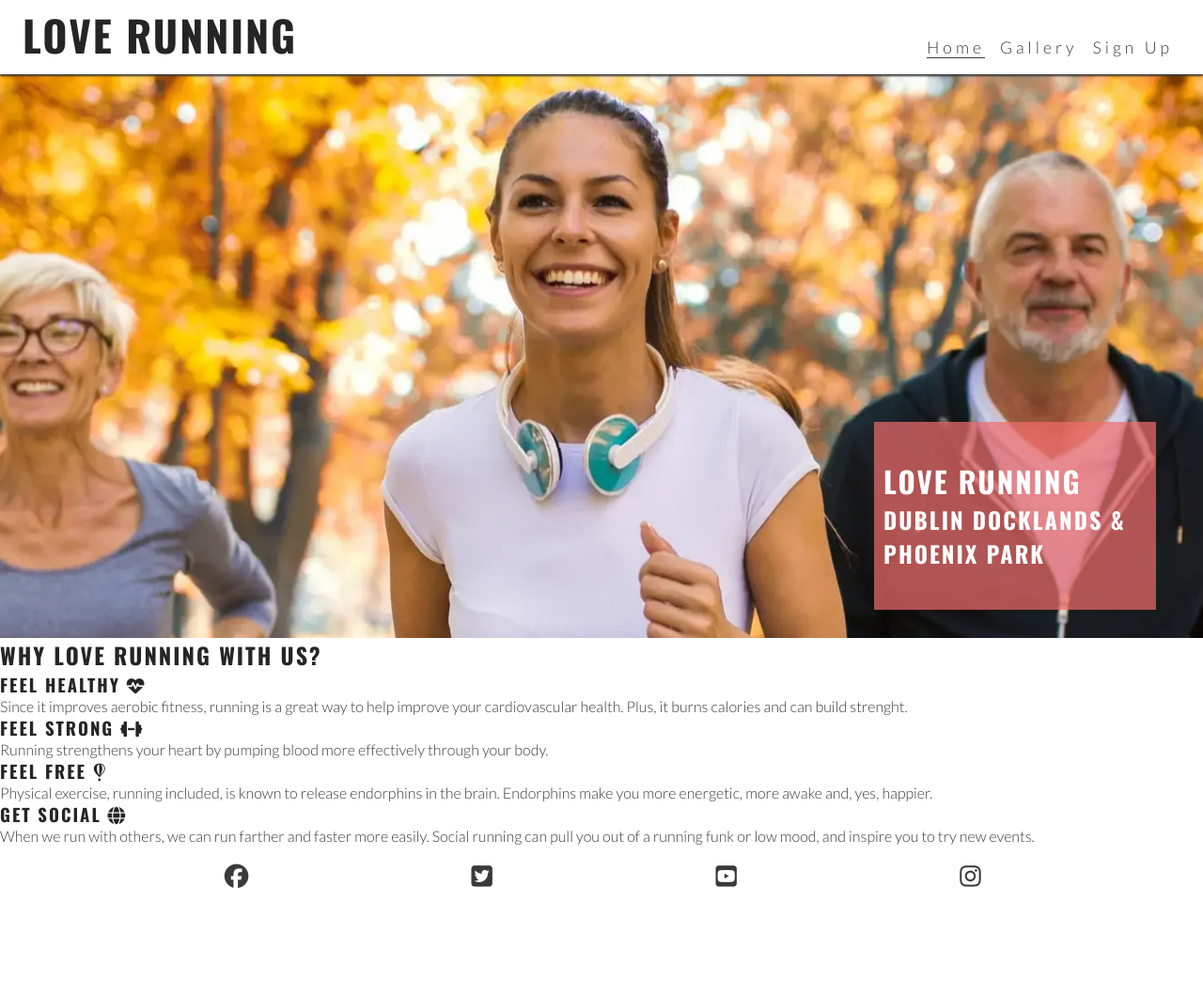
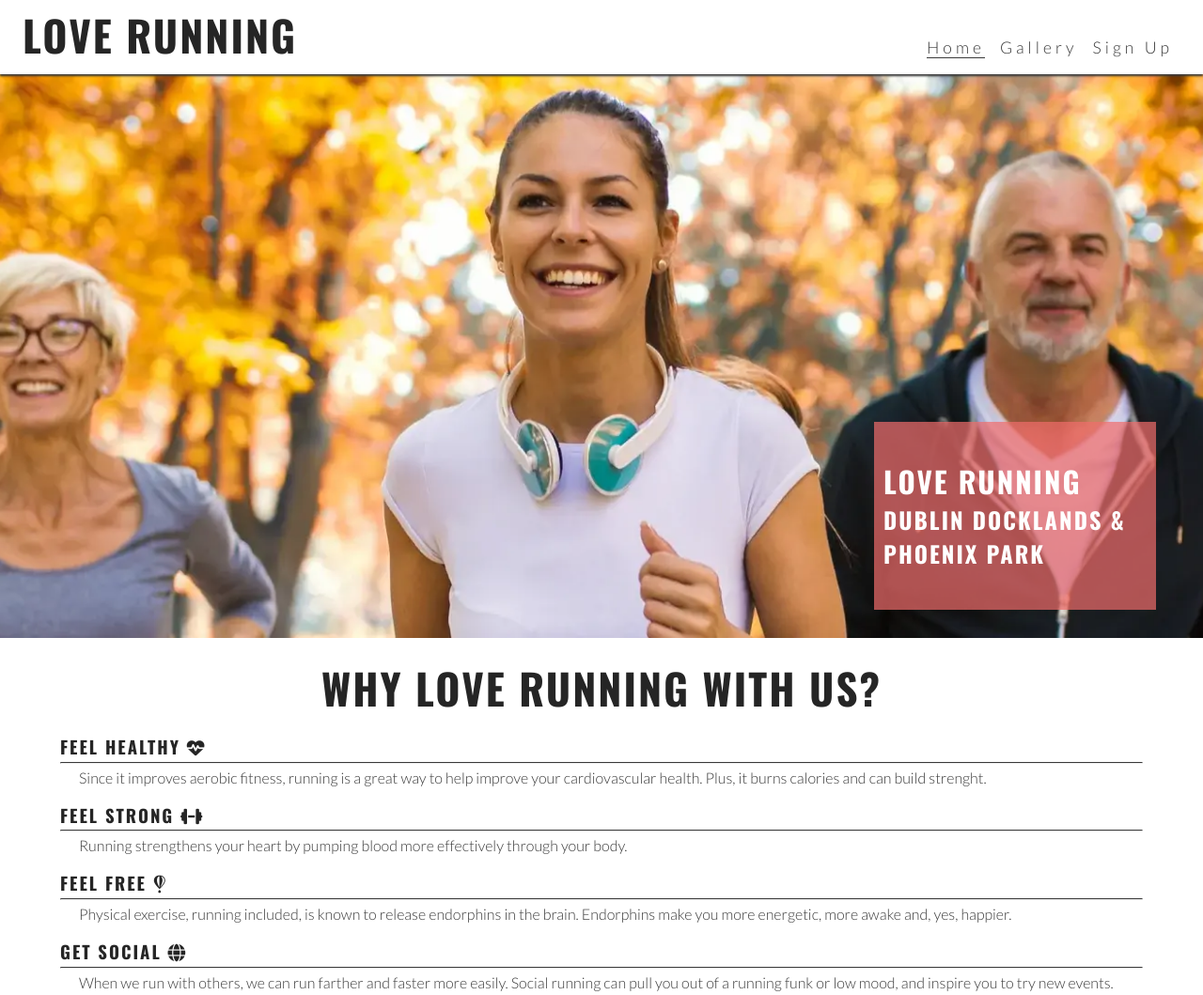
Before and after one commit to niekados/Love-Running-2023, a plain HTML site: page index.html in a window 1280 px wide. Shown: the top 1059 px of the page at 94% size. Before the commit the page ends 967 px from the top, so only its background shows below. Drawn offline with nearby package versions, Linux system fonts and the light colour scheme.

Commit message:
Add new section and styles for benfits

```diff
--- a/assets/css/style.css
+++ b/assets/css/style.css
@@ -116,6 +116,33 @@ main {
     color: #ffffff;
 }
 
+/* Reasons section */
+
+#reasons {
+    width: 90%;
+    margin: 20px auto;
+}
+
+#reasons h2 {
+    font-size: 280%;
+    margin-bottom: 20px;
+    text-align: center;
+}
+
+#benefits hr {
+    border-top: 1px solid #3a3a3a;
+    margin: 5px 0;
+}
+
+#benefits p {
+    padding: 0 20px;
+}
+
+#benefits-physical > div, #benefits-mental > div {
+    line-height: 20px;
+    margin-bottom: 20px;
+}
+
 /* Footer */
 #social-networks {
     text-align: center;
--- a/index.html
+++ b/index.html
@@ -55,20 +55,24 @@
         <div id="benefits-physical">
           <div>
             <h3>Feel Healthy <i class="fa-solid fa-heart-pulse"></i></h3>
+            <hr>
             <p>Since it improves aerobic fitness, running is a great way to help improve your cardiovascular health. Plus, it burns calories and can build strenght.</p>
           </div>
           <div>
             <h3>Feel Strong <i class="fa-solid fa-dumbbell"></i></h3>
+            <hr>
             <p>Running strengthens your heart by pumping blood more effectively through your body.</p>
           </div>
         </div>
         <div id="benefits-mental">
           <div>
             <h3>Feel Free <i class="fa-brands fa-fly"></i></h3>
+            <hr>
             <p>Physical exercise, running included, is known to release endorphins in the brain. Endorphins make you more energetic, more awake and, yes, happier.</p>
           </div>
           <div>
             <h3>Get Social <i class="fa-solid fa-globe"></i></h3>
+            <hr>
             <p>When we run with others, we can run farther and faster more easily. Social running can pull you out of a running funk or low mood, and inspire you to try new events.</p>
           </div>
         </div>
```
